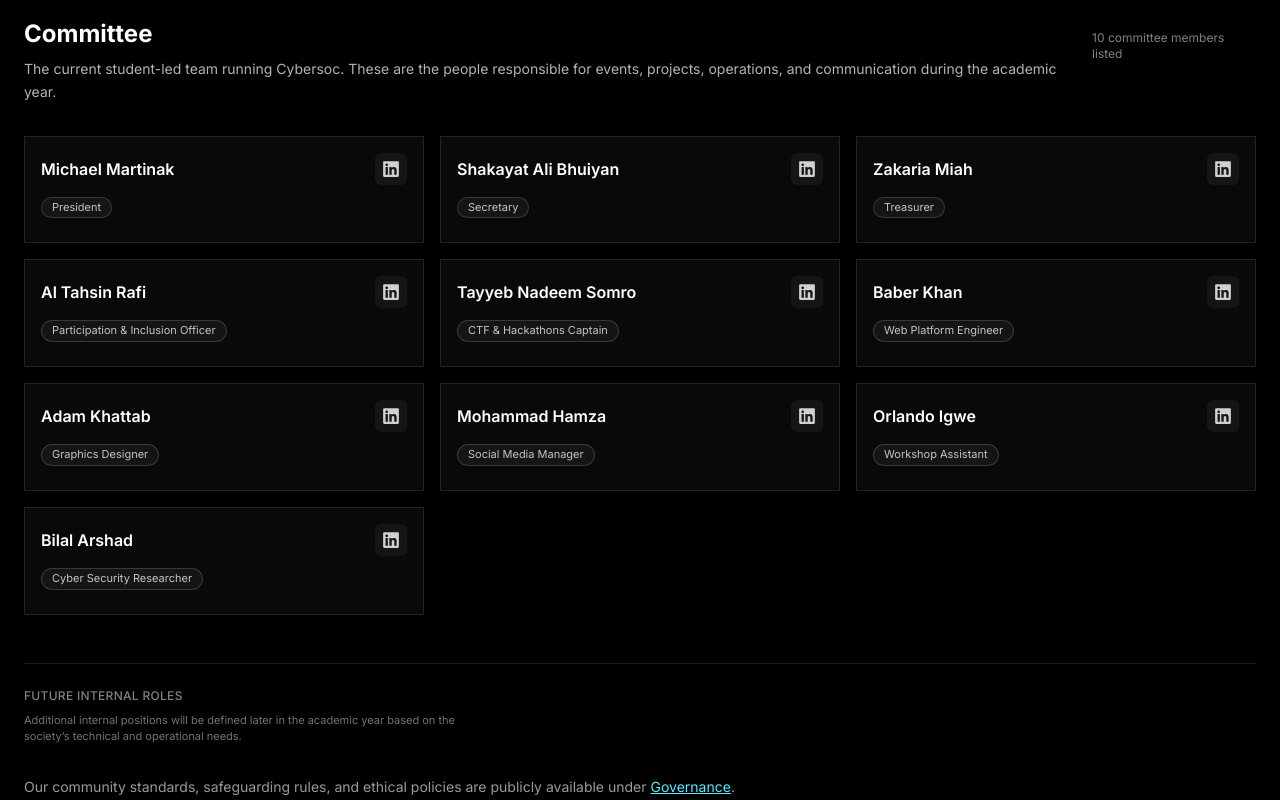
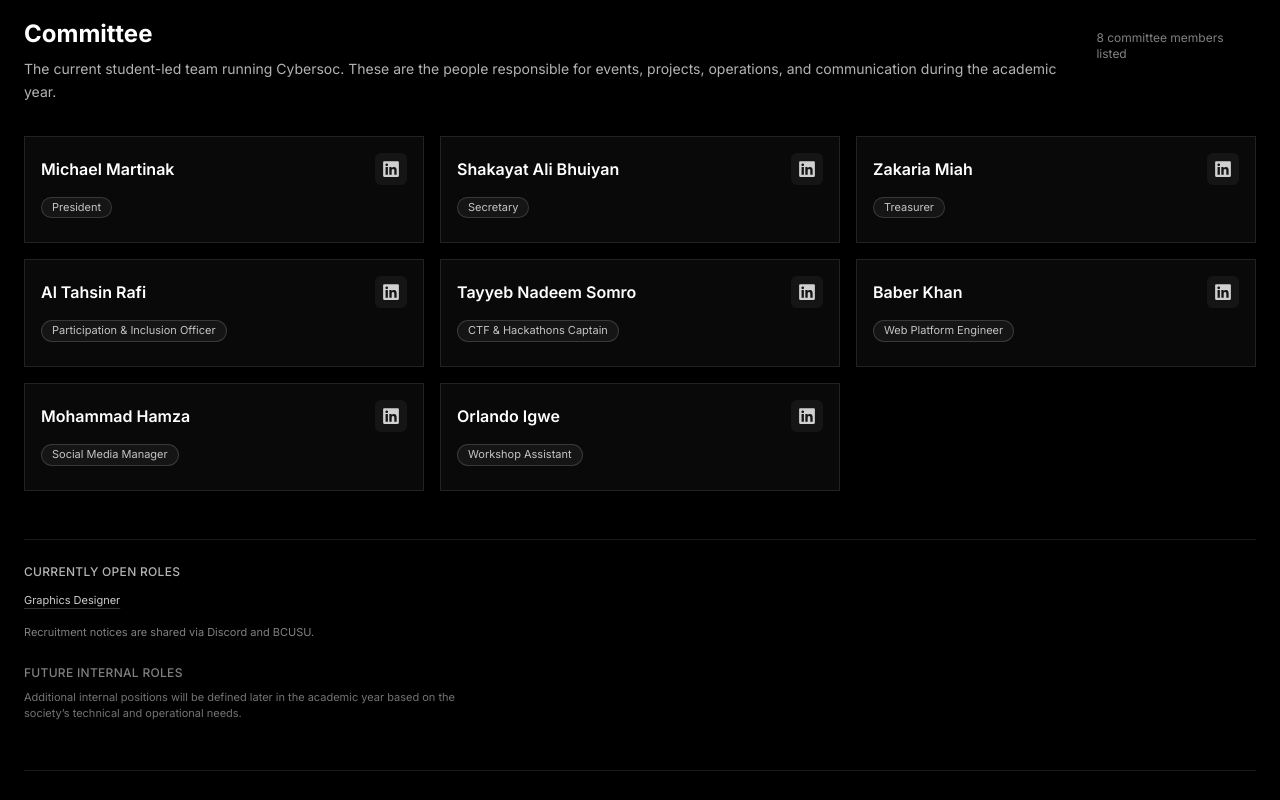
Before and after one commit to baberlabs/cybersoc, a React (Vite) app: page /contact in a window 1280 px wide. Shown: the part 720-1520 px from the top of the page. Built offline with nearby package versions, Linux system fonts and the light colour scheme.

Commit message:
Streamline committee assignments

```diff
--- a/public/data/committee_assignments.json
+++ b/public/data/committee_assignments.json
@@ -1,12 +1,10 @@
 [
-  { "role": "president", "person": "michael" },
-  { "role": "secretary", "person": "shakayat" },
-  { "role": "treasurer", "person": "zak" },
-  { "role": "participation", "person": "rafi" },
-  { "role": "ctf_captain", "person": "tayyeb" },
-  { "role": "web_engineer", "person": "baber" },
-  { "role": "graphics_designer", "person": "adam" },
-  { "role": "social_media_manager", "person": "hamza" },
-  { "role": "workshop_assistant", "person": "orlando" },
-  { "role": "cyber_security_researcher", "person": "bilal" }
+  { "role_id": "president", "member_id": "michael" },
+  { "role_id": "secretary", "member_id": "shakayat" },
+  { "role_id": "treasurer", "member_id": "zak" },
+  { "role_id": "participation", "member_id": "rafi" },
+  { "role_id": "ctf_captain", "member_id": "tayyeb" },
+  { "role_id": "web_engineer", "member_id": "baber" },
+  { "role_id": "social_media_manager", "member_id": "hamza" },
+  { "role_id": "workshop_assistant", "member_id": "orlando" }
 ]
--- a/public/data/committee_roles.json
+++ b/public/data/committee_roles.json
@@ -1,13 +1,29 @@
 [
-  { "id": "president", "title": "President", "type": "bcusu" },
-  { "id": "secretary", "title": "Secretary", "type": "bcusu" },
-  { "id": "treasurer", "title": "Treasurer", "type": "bcusu" },
+  {
+    "id": "president",
+    "title": "President",
+    "type": "bcusu"
+  },
+  {
+    "id": "secretary",
+    "title": "Secretary",
+    "type": "bcusu"
+  },
+  {
+    "id": "treasurer",
+    "title": "Treasurer",
+    "type": "bcusu"
+  },
   {
     "id": "participation",
     "title": "Participation & Inclusion Officer",
     "type": "bcusu"
   },
-  { "id": "ctf_captain", "title": "CTF & Hackathons Captain", "type": "bcusu" },
+  {
+    "id": "ctf_captain",
+    "title": "CTF & Hackathons Captain",
+    "type": "bcusu"
+  },
 
   {
     "id": "web_engineer",
@@ -29,16 +45,5 @@
     "id": "social_media_manager",
     "title": "Social Media Manager",
     "type": "internal"
-  },
-  {
-    "id": "cyber_security_researcher",
-    "title": "Cyber Security Researcher",
-    "type": "internal"
-  },
-  {
-    "id": "internal_future_1",
-    "title": "Internal role (TBD)",
-    "type": "internal",
-    "placeholder": true
   }
 ]
--- /dev/null
+++ b/src/hooks/useCommittee.js
@@ -0,0 +1,43 @@
+import { useSocietyData } from "./useSocietyData.js";
+
+export const useCommittee = () => {
+  const { members, roles, assignments } = useSocietyData();
+
+  if (!members.length || !roles.length || !assignments.length) {
+    return {
+      committeeMembers: [],
+      vacantRoles: [],
+    };
+  }
+
+  const memberById = Object.fromEntries(members.map((m) => [m.id, m]));
+  const roleById = Object.fromEntries(roles.map((r) => [r.id, r]));
+
+  const memberRoleMap = {};
+
+  assignments.forEach((a) => {
+    const member = memberById[a.member_id];
+    const role = roleById[a.role_id];
+
+    if (!member || !role) return;
+
+    if (!memberRoleMap[member.id]) {
+      memberRoleMap[member.id] = { member, roles: [] };
+    }
+
+    memberRoleMap[member.id].roles.push(role);
+  });
+
+  const committeeMembers = Object.values(memberRoleMap).map((entry) => ({
+    ...entry.member,
+    roles: entry.roles,
+  }));
+
+  const assignedRoleIds = new Set(assignments.map((a) => a.role_id));
+  const vacantRoles = roles.filter((r) => !assignedRoleIds.has(r.id));
+
+  return {
+    committeeMembers,
+    vacantRoles,
+  };
+};
--- a/src/hooks/useSocietyData.js
+++ b/src/hooks/useSocietyData.js
@@ -2,9 +2,9 @@ import { useEffect, useState } from "react";
 
 export const useSocietyData = () => {
   const [data, setData] = useState({
-    people: [],
+    members: [],
     roles: [],
-    committee: [],
+    assignments: [],
     projects: [],
   });
 
@@ -14,8 +14,13 @@ export const useSocietyData = () => {
       fetch("/data/committee_roles.json").then((r) => r.json()),
       fetch("/data/committee_assignments.json").then((r) => r.json()),
       fetch("/data/projects.json").then((r) => r.json()),
-    ]).then(([people, roles, committee, projects]) => {
-      setData({ people, roles, committee, projects });
+    ]).then(([members, roles, assignments, projects]) => {
+      setData({
+        members,
+        roles,
+        assignments,
+        projects,
+      });
     });
   }, []);
 
--- a/src/pages/Contact.jsx
+++ b/src/pages/Contact.jsx
@@ -1,6 +1,7 @@
 import { useEffect, useState, useMemo } from "react";
 import { FaDiscord, FaInstagram, FaLinkedin } from "react-icons/fa6";
 import { useSocietyData } from "../hooks/useSocietyData";
+import { useCommittee } from "../hooks/useCommittee";
 
 const ICON_MAP = {
   bcusu: "/icons/bcusu.svg",
@@ -11,8 +12,7 @@ const ICON_MAP = {
 
 const Contact = () => {
   const [contacts, setContacts] = useState([]);
-
-  const { people, roles, committee } = useSocietyData();
+  const { committeeMembers, vacantRoles } = useCommittee();
 
   // Load platform links
   useEffect(() => {
@@ -21,53 +21,6 @@ const Contact = () => {
       .then((data) => setContacts(data || []))
       .catch(() => setContacts([]));
   }, []);
-
-  // ---------- Derived committee data ----------
-
-  const { members, vacantRoles, futureInternal } = useMemo(() => {
-    if (!people || !roles || !committee) {
-      return { members: [], vacantRoles: [] };
-    }
-
-    const roleById = Object.fromEntries(roles.map((r) => [r.id, r]));
-    const personById = Object.fromEntries(people.map((p) => [p.id, p]));
-
-    // personId -> { person, roles: Role[] }
-    const personRoleMap = {};
-
-    committee.forEach((assignment) => {
-      const person = personById[assignment.person];
-      const role = roleById[assignment.role];
-      if (!person || !role) return;
-
-      if (!personRoleMap[person.id]) {
-        personRoleMap[person.id] = { person, roles: [] };
-      }
-      personRoleMap[person.id].roles.push(role);
-    });
-
-    // Sort roles by priority for each member
-    const sortRoles = (roleList) =>
-      [...roleList].sort((a, b) => (a.priority ?? 999) - (b.priority ?? 999));
-
-    let membersArr = Object.values(personRoleMap).map((entry) => ({
-      person: entry.person,
-      roles: sortRoles(entry.roles),
-    }));
-
-    // Vacant roles = roles that do not appear in any assignment
-    const assignedRoleIds = new Set(committee.map((a) => a.role));
-    const vacant = roles.filter(
-      (r) => !assignedRoleIds.has(r.id) && !r.placeholder
-    );
-
-    const futureInternal = roles.filter((r) => r.placeholder);
-    return {
-      members: membersArr,
-      vacantRoles: vacant,
-      futureInternal: futureInternal,
-    };
-  }, [people, roles, committee]);
 
   return (
     <main id="main" className="container text-white flex flex-col gap-20">
@@ -132,27 +85,22 @@ const Contact = () => {
             </p>
           </div>
 
-          {members.length > 0 && (
+          {committeeMembers.length > 0 && (
             <p className="text-xs text-white/50">
-              {members.length} committee member
-              {members.length > 1 ? "s" : ""} listed
+              {committeeMembers.length} committee member
+              {committeeMembers.length > 1 ? "s" : ""} listed
             </p>
           )}
         </div>
 
         {/* Members grid */}
         <div className="grid gap-4 sm:grid-cols-2 lg:grid-cols-3">
-          {members.map(({ person, roles }) => (
-            <CommitteeCard
-              key={person.id}
-              name={person.name}
-              linkedin={person.linkedin}
-              roles={roles.map((r) => r.title)}
-            />
+          {committeeMembers.map((member) => (
+            <CommitteeCard key={member.id} member={member} />
           ))}
         </div>
 
-        {(vacantRoles.length > 0 || futureInternal.length > 0) && (
+        {vacantRoles.length > 0 && (
           <section className="mt-12 border-t border-white/10 pt-6 space-y-6">
             {vacantRoles.length > 0 && (
               <div>
@@ -177,7 +125,6 @@ const Contact = () => {
               </div>
             )}
 
-            {futureInternal.length > 0 && (
             <div>
               <p className="mb-2 text-xs font-medium uppercase tracking-wide text-white/50">
                 Future internal roles
@@ -189,9 +136,11 @@ const Contact = () => {
                 needs.
               </p>
             </div>
-            )}
           </section>
         )}
+
+        {/* Departments */}
+        <section className="mt-12 border-t border-white/10 pt-6 space-y-6"></section>
 
         <p className="text-sm text-white/60">
           Our community standards, safeguarding rules, and ethical policies are
@@ -263,7 +212,8 @@ function getPlatformDescription(label) {
 /* COMMITTEE CARD                                                             */
 /* -------------------------------------------------------------------------- */
 
-const CommitteeCard = ({ name, linkedin, roles }) => {
+const CommitteeCard = ({ member }) => {
+  const { id, name, linkedin, role, role_type } = member;
   const hasLinkedIn = Boolean(linkedin);
 
   return (
@@ -287,12 +237,12 @@ const CommitteeCard = ({ name, linkedin, roles }) => {
       </div>
 
       <ul className="mb-2 flex flex-wrap gap-2">
-        {roles.map((role) => (
+        {member.roles.map((role) => (
           <li
-            key={role}
+            key={role.id}
             className="rounded-full border border-white/15 bg-white/5 px-2.5 py-0.5 text-[11px] text-white/75"
           >
-            {role}
+            {role.title}
           </li>
         ))}
       </ul>
--- a/src/pages/Projects.jsx
+++ b/src/pages/Projects.jsx
@@ -47,7 +47,7 @@ const StatusBadge = ({ status }) => {
   );
 };
 
-const ProjectCard = ({ project, people }) => {
+const ProjectCard = ({ project, members }) => {
   const {
     id,
     title,
@@ -65,7 +65,7 @@ const ProjectCard = ({ project, people }) => {
     learning_outcomes = [],
   } = project;
 
-  const resolve = (id) => people.find((p) => p.id === id);
+  const resolve = (id) => members.find((p) => p.id === id);
 
   return (
     <article
@@ -191,11 +191,11 @@ const ProjectCard = ({ project, people }) => {
 };
 
 const Projects = () => {
-  const { projects, people } = useSocietyData();
+  const { projects, members } = useSocietyData();
 
   // Sort newest first by start date
   const sorted = [...projects].sort(
-    (a, b) => new Date(b.date_start) - new Date(a.date_start)
+    (a, b) => new Date(b.date_start) - new Date(a.date_start),
   );
 
   const now = new Date();
@@ -227,7 +227,7 @@ const Projects = () => {
     return Object.entries(groups).sort(([a], [b]) => new Date(b) - new Date(a));
   })();
 
-  const resolve = (id) => people.find((p) => p.id === id);
+  const resolve = (id) => members.find((p) => p.id === id);
 
   return (
     <main id="main" className="container">
@@ -292,7 +292,7 @@ const Projects = () => {
             ) : (
               <div className="grid gap-6 md:grid-cols-2">
                 {active.map((p) => (
-                  <ProjectCard key={p.id} project={p} people={people} />
+                  <ProjectCard key={p.id} project={p} members={members} />
                 ))}
               </div>
             )}
@@ -315,7 +315,7 @@ const Projects = () => {
             ) : (
               <div className="grid gap-6 md:grid-cols-2">
                 {upcoming.map((p) => (
-                  <ProjectCard key={p.id} project={p} people={people} />
+                  <ProjectCard key={p.id} project={p} members={members} />
                 ))}
               </div>
             )}
@@ -342,7 +342,7 @@ const Projects = () => {
                     </h3>
                     <div className="grid gap-6 md:grid-cols-2">
                       {items.map((p) => (
-                        <ProjectCard key={p.id} project={p} people={people} />
+                        <ProjectCard key={p.id} project={p} members={members} />
                       ))}
                     </div>
                   </div>
@@ -364,7 +364,7 @@ const Projects = () => {
             ) : (
               <div className="grid gap-6 md:grid-cols-2">
                 {archived.map((p) => (
-                  <ProjectCard key={p.id} project={p} people={people} />
+                  <ProjectCard key={p.id} project={p} members={members} />
                 ))}
               </div>
             )}
```
Lines whose indentation alone changed are shown as unchanged.
